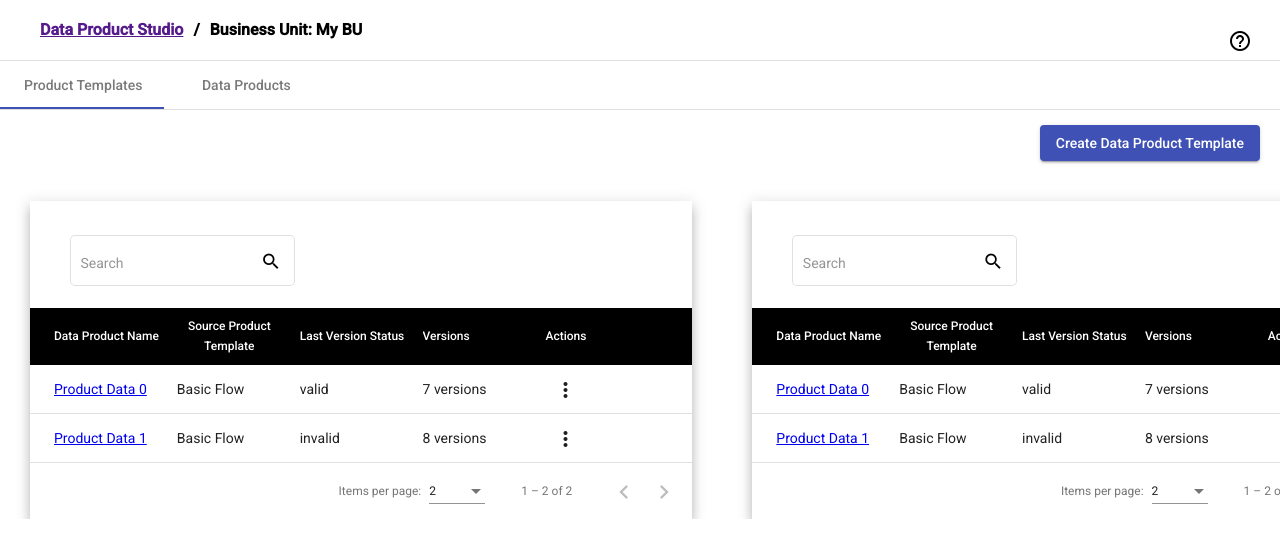
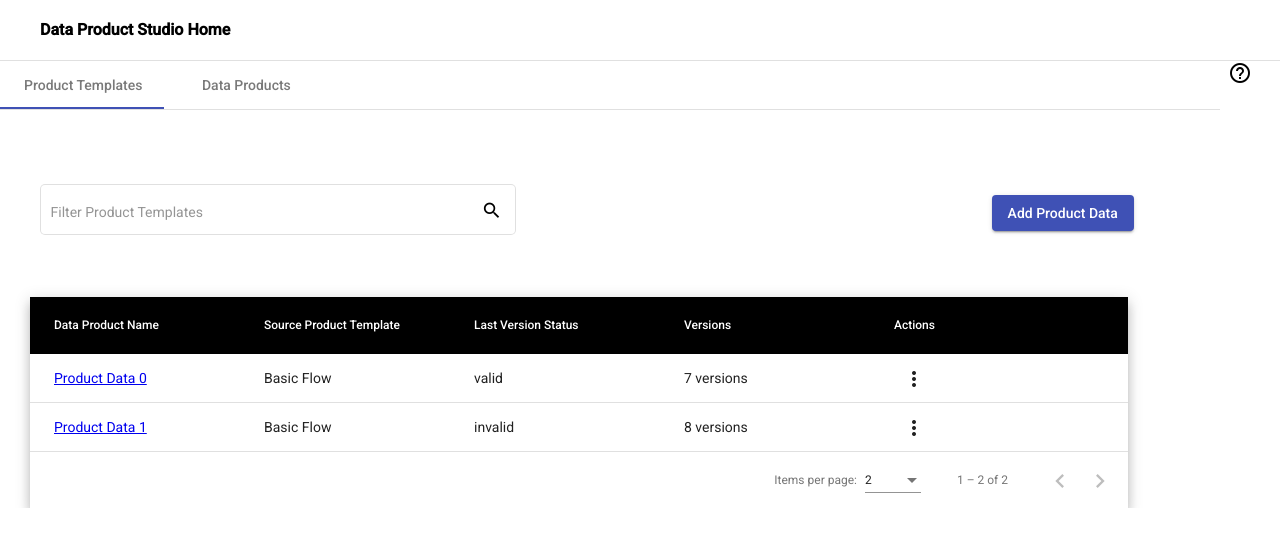
Before and after one commit to NamaNagesh/AngularMy, an Angular app: page / in a window 1280 px wide. Shown: the top 558 px of the page. Built offline with nearby package versions, Linux system fonts and the light colour scheme.

Commit message:
update first tab

```diff
--- a/src/app/breadcrumb/breadcrumb.component.html
+++ b/src/app/breadcrumb/breadcrumb.component.html
@@ -1,7 +1,7 @@
 <div class="breadCard">
-<a class="breadItem" href="">Data Product Studio</a>
-<span class="breadItem">/</span>
-<span class="breadItem">Business Unit: My BU</span>
+<p class="breadItem" >Data Product Studio Home</p>
+<!-- <span class="breadItem">/</span>
+<span class="breadItem">Business Unit: My BU</span> -->
 <div class="addButton">
     <button mat-icon-button [matMenuTriggerFor]="menu" aria-label="Example icon-button with a menu">
         <mat-icon>help_outline</mat-icon>
--- a/src/app/data-products/data-products.component.html
+++ b/src/app/data-products/data-products.component.html
@@ -1,7 +1,7 @@
 <div class="topContent">
  <div class="search">
  <mat-form-field  class="formField" appearance="outline">
-  <input matInput (keyup)="applyFilter($event)" variant="out-lined" placeholder="Search" #input>
+  <input matInput (keyup)="applyFilter($event)" variant="out-lined" placeholder="Filter Product Data" #input>
   <mat-icon matSuffix>search</mat-icon>
 </mat-form-field>
 </div>
--- a/src/app/products-templates/products-templates.component.html
+++ b/src/app/products-templates/products-templates.component.html
@@ -68,18 +68,30 @@
 
   </mat-card> -->
 
-  <div class="addButton">
-    <button mat-raised-button color="primary" (click)="openDialog()">Create Data Product Template</button>
-    </div>
-  <div style="display:inline-flex">
 
+  <!-- <div style="display:inline-flex"> -->
+    <div class="topContent">
+      <div class="search">
+      <mat-form-field  class="formField" appearance="outline">
+       <input matInput (keyup)="applyFilter($event)" variant="out-lined" placeholder="Filter Product Templates" #input>
+       <mat-icon matSuffix>search</mat-icon>
+     </mat-form-field>
+     </div>
+     <div class="addButton">
+     <button mat-raised-button color="primary" (click)="openDialog()">Add Product Data</button>
+     </div>
+     </div>
   <div class="table-container mat-elevation-z8">
-    <div class="search">
+    <!-- <div class="search">
       <mat-form-field  class="formField" appearance="outline">
        <input matInput (keyup)="applyFilter($event)" variant="out-lined" placeholder="Search" #input>
        <mat-icon matSuffix>search</mat-icon>
       </mat-form-field>
+
      </div>
+     <div class="addButton">
+      <button mat-raised-button color="primary" (click)="openDialog()">Create Data Product Template</button>
+      </div> -->
     <mat-table #table [dataSource]="dataSource"  matSort #matSort="matSort">
 
 
@@ -141,9 +153,9 @@
     </mat-paginator>
 
 
-  </div>
+  <!-- </div> -->
 
-  <div class="table-container mat-elevation-z8">
+  <!-- <div class="table-container mat-elevation-z8">
     <div class="search">
       <mat-form-field  class="formField" appearance="outline">
        <input matInput (keyup)="applyFilter1($event)" variant="out-lined" placeholder="Search" #input>
@@ -211,7 +223,7 @@
     </mat-paginator>
 
 
-  </div>
+  </div> -->
 
 </div>
 
--- a/src/app/products-templates/products-templates.component.scss
+++ b/src/app/products-templates/products-templates.component.scss
@@ -7,7 +7,7 @@
     margin-right: 20px;
   }
   .container{
-    display: inline-flex;
+    display: inline;
   }
 
   mat-grid-tile {
@@ -30,7 +30,7 @@
 
   .content{
     height: 150px;
-    width: 600px;
+
   }
 
   .textStyle{
@@ -60,7 +60,8 @@
   margin-right: 30px;
   flex-direction: column;
   max-height: 500px;
-  min-width: 54%;
+  min-width: 80%;
+  width: 90%;
 }
 
 .mat-table {
@@ -80,11 +81,21 @@
 .search{
   margin-left: 40px;
   margin-top: 30px;
-  width: 40%;
+  width: 78%;
 }
 
 .addButton{
   margin-right: 20px;
-  margin-top: 15px;
+  margin-top: 45px;
   float: right;
 }
+
+.topContent{
+  display: inline-flex;
+  margin-top: 40px;
+  width: 100%;
+}
+
+.formField{
+  width: 50%;
+}
```
